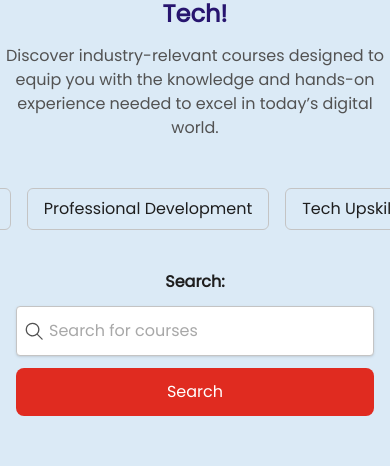
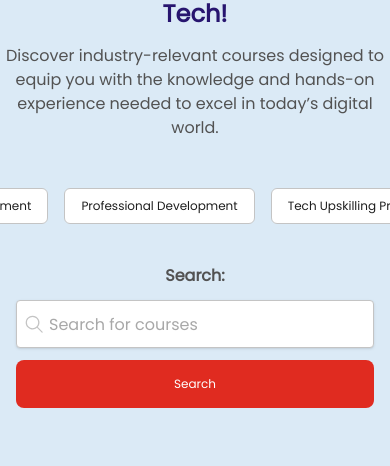
Before and after one commit to shamzconsult/neca-ict-academy, a Next.js app: page /courses in a window 390 px wide. Shown: the part 1006-1472 px from the top of the page. Built offline with nearby package versions, Linux system fonts and the light colour scheme; a web font is replaced by a local one.

Commit message:
correction fixes for home and course page

```diff
--- a/src/app/globals.css
+++ b/src/app/globals.css
@@ -22,3 +22,18 @@ body {
   background: var(--background);
   /* font-family: Arial, Helvetica, sans-serif; */
 }
+
+@layer utilities {
+  .mask-box {
+    --mask: radial-gradient(
+          26.83rem at 50% calc(100% - 36rem),
+          #000 99%,
+          #0000 101%
+        )
+        calc(50% - 24rem) 0/48rem 100%,
+      radial-gradient(26.83rem at 50% calc(100% + 24rem), #0000 99%, #000 101%)
+        50% calc(100% - 12rem) / 48rem 100% repeat-x;
+    -webkit-mask: var(--mask);
+    mask: var(--mask);
+  }
+}
--- a/src/components/atom/CourseButtons.tsx
+++ b/src/components/atom/CourseButtons.tsx
@@ -26,8 +26,10 @@ export const CourseButtons = ({
   };
 
   const buttonClasses = (category: string) =>
-    `text-[#1E1E1E] border border-[#C4C4C4] px-4 cursor-pointer rounded-md py-2 duration-300 hover:border-none hover:bg-[#27156F] hover:text-white ${
-      activeCategory === category ? "bg-[#27156F] text-white border-none" : ""
+    `text-[#1E1E1E] text-[12px]  border border-[#C4C4C4] px-4 cursor-pointer rounded-md py-2 duration-300 hover:border-none hover:bg-[#27156F] hover:text-white ${
+      activeCategory === category
+        ? "bg-[#27156F] text-white border-none"
+        : "bg-white"
     }`;
   return (
     <div
--- a/src/components/atom/CourseCard.tsx
+++ b/src/components/atom/CourseCard.tsx
@@ -33,14 +33,14 @@ export const CourseCard = ({
             key={index}
             className={`bg-white border border-[#C4C4C480] rounded-xl shadow-lg overflow-hidden p-4 text-left ${
               isCoursesPath
-                ? "w-full md:w-[350px] lg:w-[400px] hover:cursor-pointer hover:bg-[#DBEAF6]"
+                ? "w-full md:w-[350px] lg:w-[500px] hover:cursor-pointer hover:bg-[#DBEAF6]"
                 : ""
             }`}
           >
             <div
               className={`  relative p-3 ${
                 isCoursesPath
-                  ? "w-full md:w-[340px]  lg:w-[360px] h-[250px] lg:h-[200px]"
+                  ? "w-full md:w-[340px]  lg:w-[100%] h-[250px] lg:h-[270px]"
                   : "w-full h-[250px] lg:h-[189px] lg:w-[331px]"
               }`}
             >
@@ -132,7 +132,9 @@ export const CourseCard = ({
       ) : (
         <p className="text-center w-full  font-bold py-24">
           No results found
-          <span className="text-red-400 mx-1"> &#34;{searchTerm}&#34; </span>
+          <span className="text-red-400 mx-1">
+            {searchTerm ? `"${searchTerm}"` : ""}{" "}
+          </span>
         </p>
       )}
     </div>
--- a/src/components/atom/MileStone.tsx
+++ b/src/components/atom/MileStone.tsx
@@ -17,8 +17,8 @@ export const MileStone = () => {
       <div className="relative max-w-6xl mx-auto grid grid-cols-2 lg:grid-cols-4 gap-6 divide-x-4 justify-between items-stretch text-white ">
         {milestones.map((item, index) => (
           <div key={index} className="text-center relative">
-            <span className="text-3xl font-bold">{item.numbers}</span>
-            <p className="text-sm mt-1">{item.label}</p>
+            <span className="md:text-[48px] font-bold">{item.numbers}</span>
+            <p className="text-sm mt-1 md:text-[18px]">{item.label}</p>
           </div>
         ))}
       </div>
--- a/src/components/atom/Testimonials.tsx
+++ b/src/components/atom/Testimonials.tsx
@@ -18,7 +18,9 @@ export const Testimonials = () => {
     slidesToScroll: 1,
     centerMode: true,
     centerPadding: "2%",
-    beforeChange: (newIndex: number) => setCurrentIndex(newIndex),
+    autoplay: true,
+    autoplaySpeed: 3000,
+    beforeChange: (_: number, newIndex: number) => setCurrentIndex(newIndex),
     responsive: [
       {
         breakpoint: 1024,
--- a/src/components/molecules/courses/CoursesCards.tsx
+++ b/src/components/molecules/courses/CoursesCards.tsx
@@ -36,7 +36,7 @@ export const CoursesCards = () => {
           <div className="max-w-6xl mx-auto flex flex-col justify-center items-center gap-3 text-center mb-10">
             <SubHeading>Explore Courses</SubHeading>
             <Heading>Build the Skills for a Future in Tech!</Heading>
-            <p className="max-w-3xl">
+            <p className="max-w-4xl md:text-[20px]">
               Discover industry-relevant courses designed to equip you with the
               knowledge and hands-on experience needed to excel in today&#8217;s
               digital world.
@@ -48,22 +48,24 @@ export const CoursesCards = () => {
             generalCourses={maincourses}
           />
           <div className="flex flex-col md:flex-row justify-center items-center gap-3 max-w-5xl  mx-auto px-4">
-            <p className="text-[#1E1E1E] font-semibold">Search:</p>
+            <p className="text-[#1E1E1E]md:text-[20px] font-semibold">
+              Search:
+            </p>
             <div className="relative w-full">
               <span className="absolute inset-y-0 left-2 flex items-center ">
-                <GoSearch className="h-5 w-5" />
+                <GoSearch className="h-5 w-5 text-[#C4C4C4]" />
               </span>
               <input
                 type="text"
                 value={searchTerm}
                 onChange={(e) => setSearchTerm(e.target.value)}
                 placeholder="Search for courses"
-                className="w-full py-3 px-8 rounded border border-[#C4C4C4] bg-white shadow-sm focus:outline-none focus:ring-0 focus:ring-none focus:bg-white"
+                className="w-full h-[48px] px-8 rounded border border-[#C4C4C4] bg-white shadow-sm focus:outline-none focus:ring-0 focus:ring-none focus:bg-white"
               />
             </div>
             <button
               onClick={handleSearch}
-              className="px-5 py-3 rounded-lg cursor-pointer bg-[#E02B20] text-white w-full md:w-fit "
+              className="px-5 h-[48px] text-[12px] rounded-lg cursor-pointer bg-[#E02B20] text-white w-full md:w-fit "
             >
               Search
             </button>
--- a/src/components/molecules/home/MissionAndVision.tsx
+++ b/src/components/molecules/home/MissionAndVision.tsx
@@ -6,7 +6,7 @@ export const MissionAndVision = () => {
     <div className="max-w-6xl mx-auto flex flex-col lg:flex-row justify-start items-center gap-8 lg:gap-16 my-16 lg:my-28 px-4 lg:px-0">
       <section className=" h-[300px] md:h-[525px] w-full  lg:w-[633px] relative ">
         <Image
-          src="https://res.cloudinary.com/dcgghkk7q/image/upload/v1741252924/Group_1_qush2s.png"
+          src="https://res.cloudinary.com/dcgghkk7q/image/upload/v1741705164/Group_1_j5zxcc.png"
           alt="mission&vission"
           fill
         />
```
